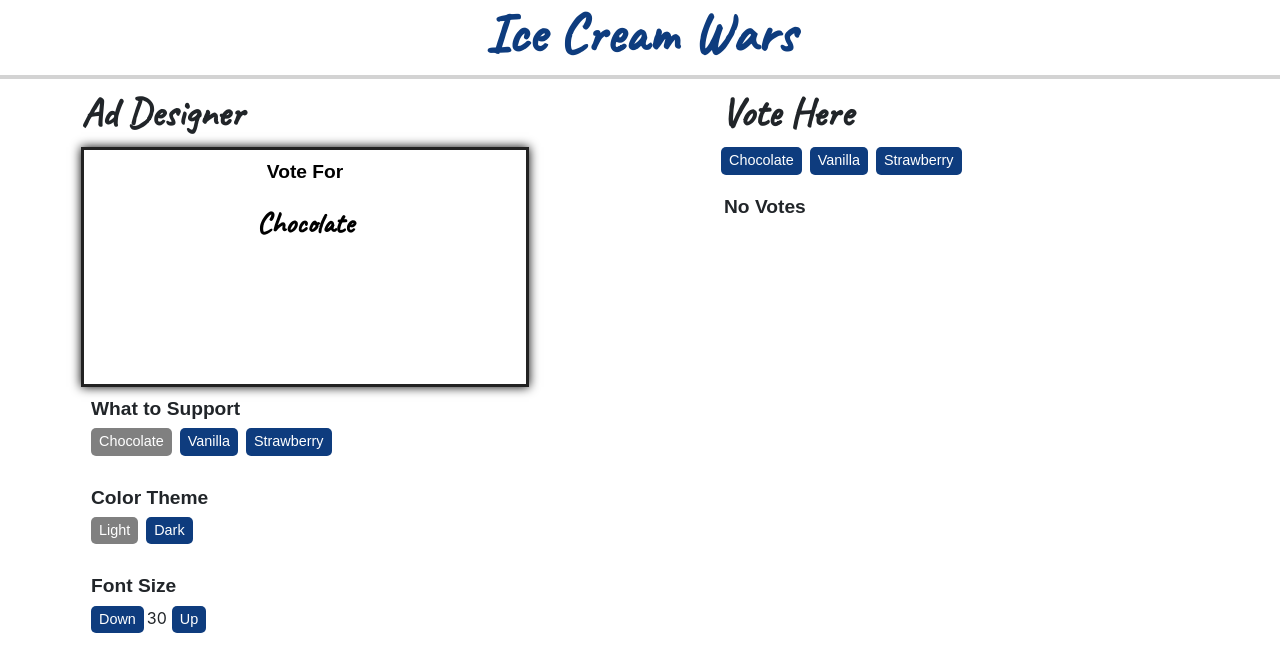
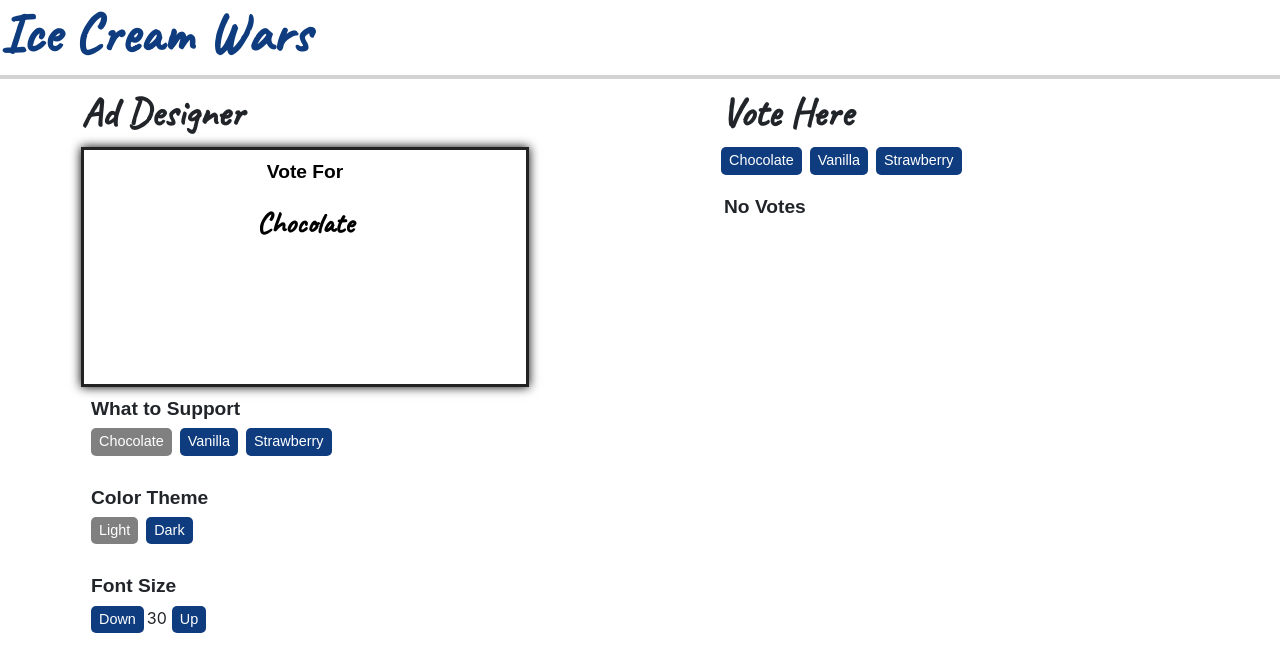
Before and after one commit to rachel-rebecca/react-lab-1, a React (Create React App) app: page / in a window 1280 px wide. Shown: the top 672 px of the page. Built offline with nearby package versions, Linux system fonts and the light colour scheme.

Commit message:
started part 2

```diff
--- a/src/App.tsx
+++ b/src/App.tsx
@@ -8,7 +8,7 @@ import Votes from './components/Votes';
 function App() {
   return (
     <div className="App">
-     <Header />
+     <Header user="Rachel"/>
      <div className="AdVotes">
      <AdDesigner />
      <Votes />
--- a/src/components/Header.css
+++ b/src/components/Header.css
@@ -1,7 +1,7 @@
 header {
   border-bottom: solid 4px lightgrey;
   display: flex;
-  justify-content: center;
+  justify-content: space-between;
   width: 100vw;
 }
 
```
